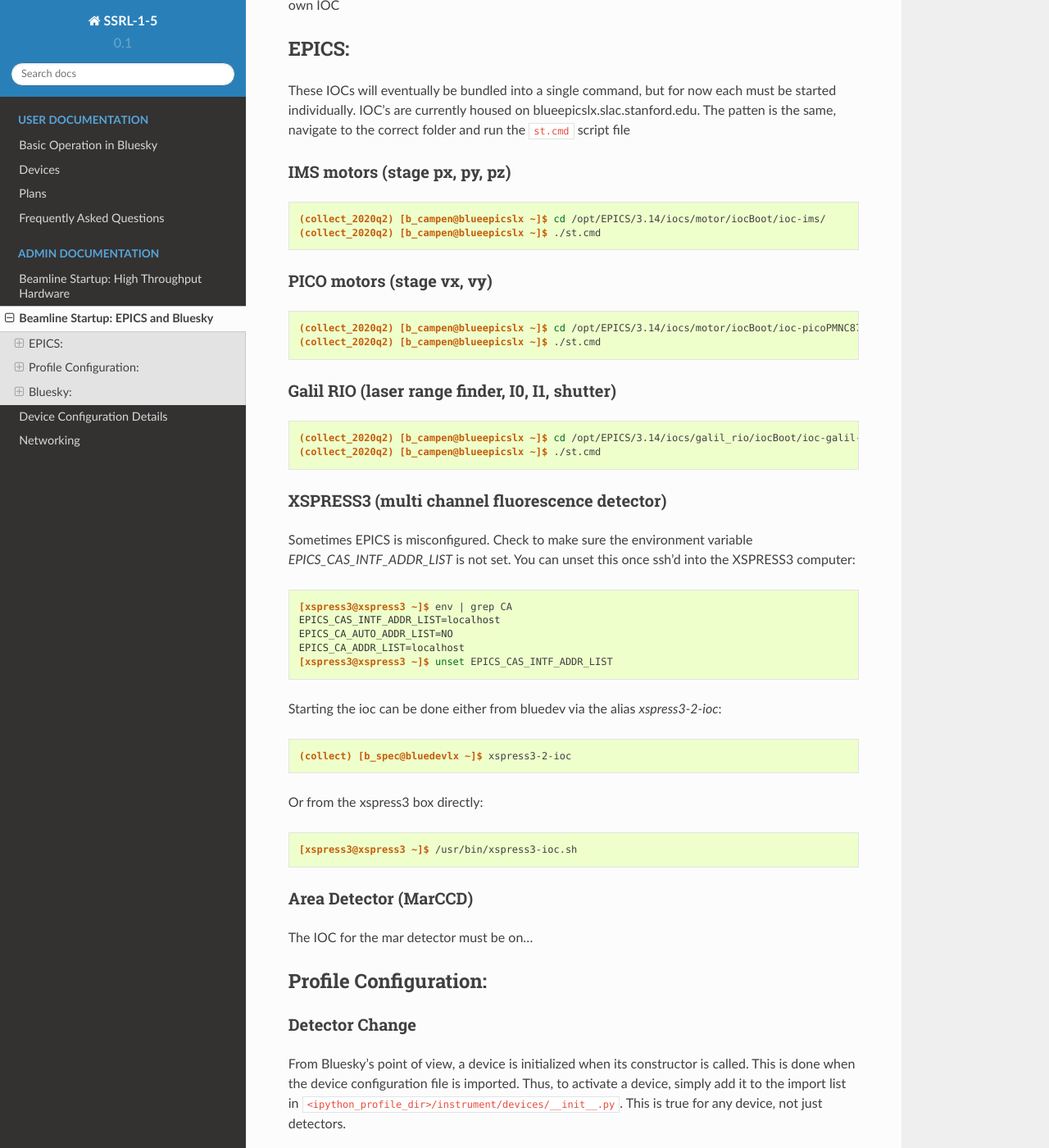
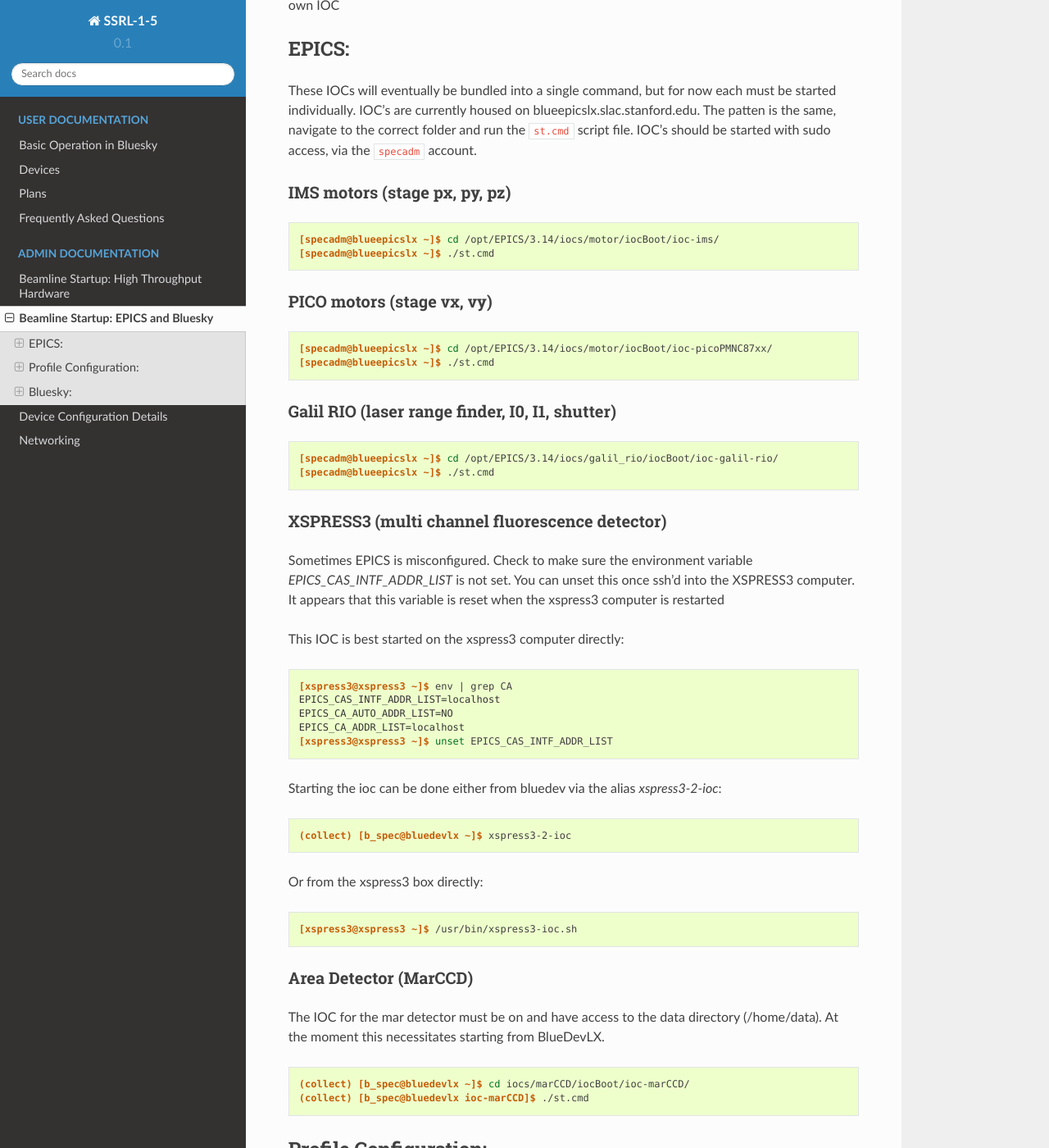
Before and after one commit to tangkong/SSRL-1-5, a Sphinx documentation site: the page built from docs/source/beamline-startup_software.rst, in a window 1280 px wide and 1400 px high, scrolled down 410 px. Shown: the whole window at 82% size. Built offline with Sphinx 7.4.7 and the Read the Docs theme 2.0.0, drawn with Linux system fonts in a browser that asks for light colours; pages that are not in the unit, such as notebooks, are missing from menus; some of the changed text lies outside the part shown.

Commit message:
more docs updates

```diff
--- a/docs/source/beamline-startup_software.rst
+++ b/docs/source/beamline-startup_software.rst
@@ -21,34 +21,38 @@ EPICS:
 These IOCs will eventually be bundled into a single command, but for now each
 must be started individually.  IOC's are currently housed on
 blueepicslx.slac.stanford.edu.  The patten is the same, navigate to the correct
-folder and run the ``st.cmd`` script file
+folder and run the ``st.cmd`` script file.  IOC's should be started with sudo
+access, via the ``specadm`` account.
 
 IMS motors (stage px, py, pz)
 -----------------------------
 .. code:: console
 
-    (collect_2020q2) [b_campen@blueepicslx ~]$ cd /opt/EPICS/3.14/iocs/motor/iocBoot/ioc-ims/
-    (collect_2020q2) [b_campen@blueepicslx ~]$ ./st.cmd
+    [specadm@blueepicslx ~]$ cd /opt/EPICS/3.14/iocs/motor/iocBoot/ioc-ims/
+    [specadm@blueepicslx ~]$ ./st.cmd
 
 PICO motors (stage vx, vy)
 --------------------------
 .. code:: console
 
-    (collect_2020q2) [b_campen@blueepicslx ~]$ cd /opt/EPICS/3.14/iocs/motor/iocBoot/ioc-picoPMNC87xx/
-    (collect_2020q2) [b_campen@blueepicslx ~]$ ./st.cmd
+    [specadm@blueepicslx ~]$ cd /opt/EPICS/3.14/iocs/motor/iocBoot/ioc-picoPMNC87xx/
+    [specadm@blueepicslx ~]$ ./st.cmd
 
 Galil RIO (laser range finder, I0, I1, shutter)
 -----------------------------------------------
 .. code:: console
 
-    (collect_2020q2) [b_campen@blueepicslx ~]$ cd /opt/EPICS/3.14/iocs/galil_rio/iocBoot/ioc-galil-rio/
-    (collect_2020q2) [b_campen@blueepicslx ~]$ ./st.cmd
+    [specadm@blueepicslx ~]$ cd /opt/EPICS/3.14/iocs/galil_rio/iocBoot/ioc-galil-rio/
+    [specadm@blueepicslx ~]$ ./st.cmd
 
 XSPRESS3 (multi channel fluorescence detector)
 ----------------------------------------------
 Sometimes EPICS is misconfigured.  Check to make sure the environment variable
 `EPICS_CAS_INTF_ADDR_LIST` is not set.  You can unset this once ssh'd into the
-XSPRESS3 computer:
+XSPRESS3 computer.  It appears that this variable is reset when the xspress3
+computer is restarted
+
+This IOC is best started on the xspress3 computer directly:
 
 .. code:: console
 
@@ -72,7 +76,14 @@ Or from the xspress3 box directly:
 
 Area Detector (MarCCD)
 ----------------------
-The IOC for the mar detector must be on...
+The IOC for the mar detector must be on and have access to the data directory
+(/home/data).  At the moment this necessitates starting from BlueDevLX.
+
+.. code:: console
+
+    (collect) [b_spec@bluedevlx ~]$ cd iocs/marCCD/iocBoot/ioc-marCCD/
+    (collect) [b_spec@bluedevlx ioc-marCCD]$ ./st.cmd
+
 
 
 
@@ -91,9 +102,9 @@ This is true for any device, not just detectors.
 
     from .stages import *
     from .xspress3 import *
-    # from .dexela import *
+    from .dexela import *
     # from .marCCD import *
-    from .pilatus import *
+    # from .pilatus import *
     from .misc_devices import *
 
 
```
